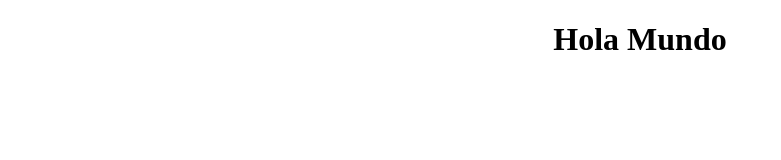
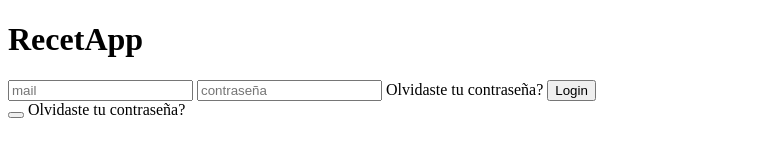
Before and after one commit to Matoxx01/RecetAppDesktop, an Electron app: page index.html in a window 1280 px wide. Shown: the whole page, without its empty margins (0-781 px from the left). Drawn offline with Linux system fonts and the light colour scheme.

Commit message:
refractor: add a form in index

```diff
--- a/index.html
+++ b/index.html
@@ -6,7 +6,28 @@
     <title>RecetApp</title>
 </head>
 <body>
-    <center><h1>Hola Mundo</h1></center>
+
+    <!-- Titulo -->
+    <h1 class="title" >RecetApp</h1>
+
+    <!-- Formulario Login -->
+    <form>
+
+        <input class="mailInput" type="email" id="email" placeholder="mail" required>
+
+        <input class="passInput" type="password" id="password" placeholder="contraseña" required>
+
+        <a>Olvidaste tu contraseña?</a>
+
+        <button type="submit" class="loginButton">Login</button>
+
+        <div class="liner"></div>
+
+        <button class="googleButton"></button>
+
+        <a>Olvidaste tu contraseña?</a>
+
+    </form>
 
 </body>
 </html>
--- a/start.js
+++ b/start.js
@@ -2,8 +2,8 @@ const { app, BrowserWindow } = require('electron')
 
 function createWindow() {
     let win = new BrowserWindow({
-        width: 1320,
-        height: 630,
+        width: 1280,
+        height: 720,
     })
 
     win.loadFile("index.html")
```
